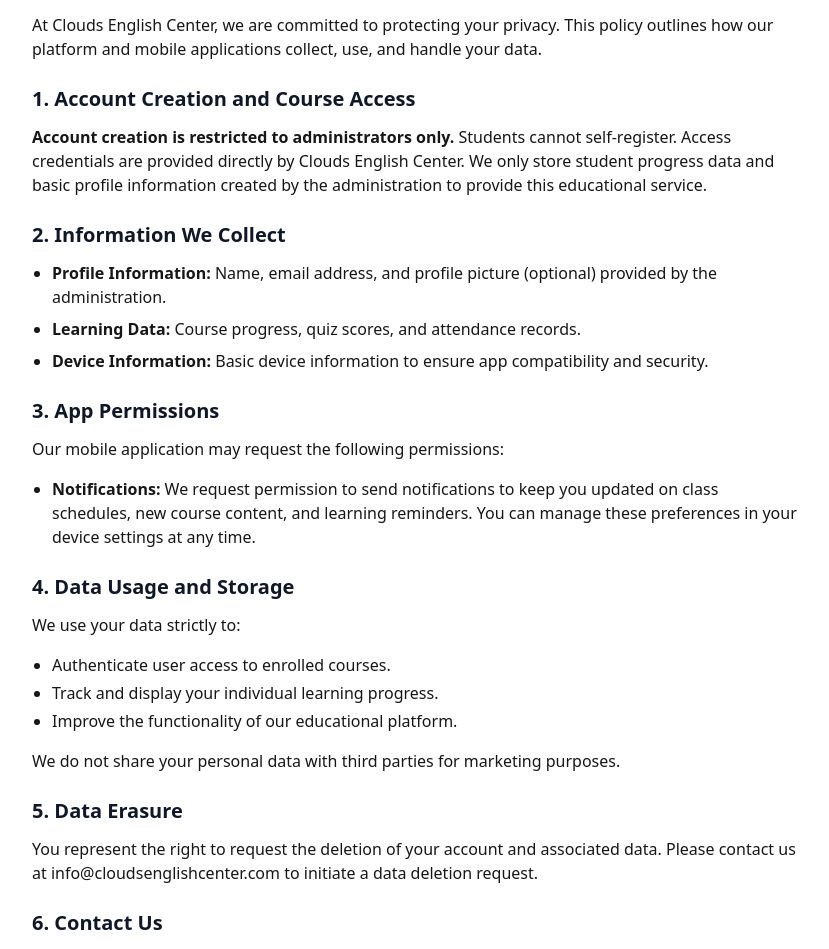
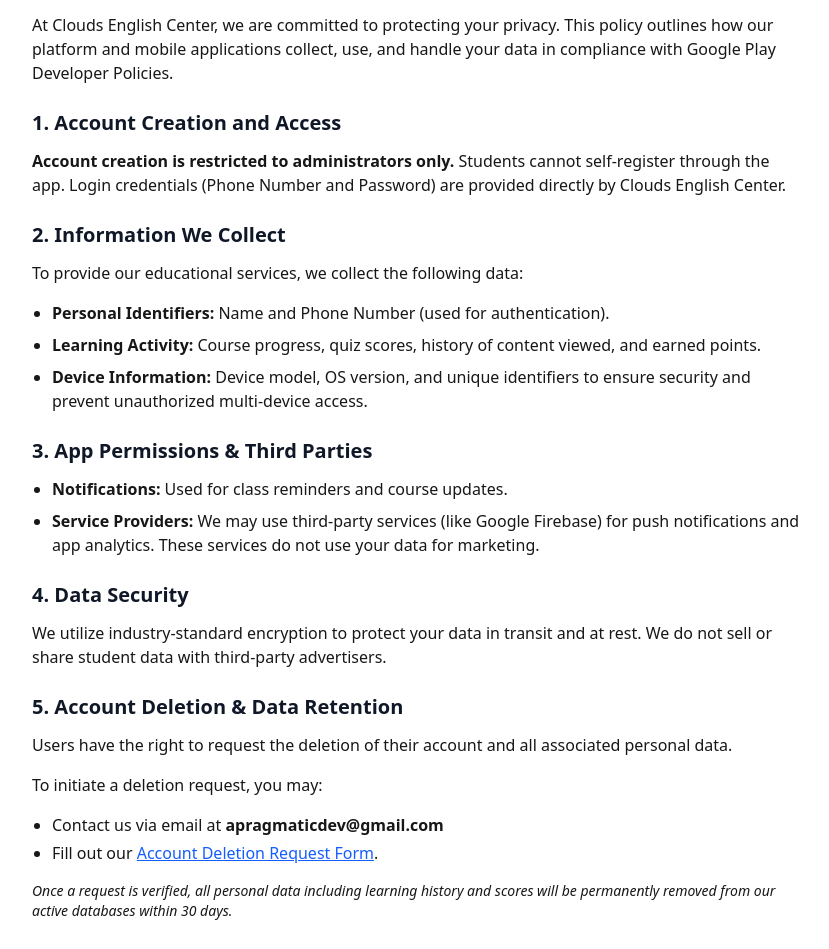
Before and after one commit to lwinmoehein/cec-website, a Next.js app: page /privacy-policy in a window 1280 px wide. Shown: the part 240-1189 px from the top of the page, without its empty margins (224-1053 px from the left). Built offline with nearby package versions, Linux system fonts and the light colour scheme.

Commit message:
- email changes

```diff
--- a/src/app/privacy-policy/page.tsx
+++ b/src/app/privacy-policy/page.tsx
@@ -15,52 +15,59 @@
                     <p className="mb-4">Last Updated: {new Date().toLocaleDateString()}</p>
 
                     <p className="mb-6">
-                        At Clouds English Center, we are committed to protecting your privacy. This policy outlines how our platform and mobile applications collect, use, and handle your data.
+                        At Clouds English Center, we are committed to protecting your privacy. This policy outlines how our platform and mobile applications collect, use, and handle your data in compliance with Google Play Developer Policies.
                     </p>
 
-                    <h2 className="text-xl font-semibold text-gray-900 mt-6 mb-3">1. Account Creation and Course Access</h2>
+                    <h2 className="text-xl font-semibold text-gray-900 mt-6 mb-3">1. Account Creation and Access</h2>
                     <p className="mb-4">
-                        <strong>Account creation is restricted to administrators only.</strong> Students cannot self-register.
-                        Access credentials are provided directly by Clouds English Center. We only store student progress data
-                        and basic profile information created by the administration to provide this educational service.
+                        <strong>Account creation is restricted to administrators only.</strong> Students cannot self-register through the app.
+                        Login credentials (Phone Number and Password) are provided directly by Clouds English Center.
                     </p>
 
                     <h2 className="text-xl font-semibold text-gray-900 mt-6 mb-3">2. Information We Collect</h2>
+                    <p className="mb-4">To provide our educational services, we collect the following data:</p>
                     <ul className="list-disc pl-5 mb-4 space-y-2">
-                        <li><strong>Profile Information:</strong> Name, email address, and profile picture (optional) provided by the administration.</li>
-                        <li><strong>Learning Data:</strong> Course progress, quiz scores, and attendance records.</li>
-                        <li><strong>Device Information:</strong> Basic device information to ensure app compatibility and security.</li>
+                        <li><strong>Personal Identifiers:</strong> Name and Phone Number (used for authentication).</li>
+                        <li><strong>Learning Activity:</strong> Course progress, quiz scores, history of content viewed, and earned points.</li>
+                        <li><strong>Device Information:</strong> Device model, OS version, and unique identifiers to ensure security and prevent unauthorized multi-device access.</li>
                     </ul>
 
-                    <h2 className="text-xl font-semibold text-gray-900 mt-6 mb-3">3. App Permissions</h2>
-                    <p className="mb-4">
-                        Our mobile application may request the following permissions:
-                    </p>
+                    <h2 className="text-xl font-semibold text-gray-900 mt-6 mb-3">3. App Permissions & Third Parties</h2>
                     <ul className="list-disc pl-5 mb-4 space-y-2">
-                        <li><strong>Notifications:</strong> We request permission to send notifications to keep you updated on class schedules, new course content, and learning reminders. You can manage these preferences in your device settings at any time.</li>
+                        <li><strong>Notifications:</strong> Used for class reminders and course updates.</li>
+                        <li><strong>Service Providers:</strong> We may use third-party services (like Google Firebase) for push notifications and app analytics. These services do not use your data for marketing.</li>
                     </ul>
 
-                    <h2 className="text-xl font-semibold text-gray-900 mt-6 mb-3">4. Data Usage and Storage</h2>
+                    <h2 className="text-xl font-semibold text-gray-900 mt-6 mb-3">4. Data Security</h2>
                     <p className="mb-4">
-                        We use your data strictly to:
+                        We utilize industry-standard encryption to protect your data in transit and at rest. We do not sell or share student data with third-party advertisers.
+                    </p>
+
+                    <h2 className="text-xl font-semibold text-gray-900 mt-6 mb-3">5. Account Deletion & Data Retention</h2>
+                    <p className="mb-4">
+                        Users have the right to request the deletion of their account and all associated personal data.
+                    </p>
+                    <p className="mb-4">
+                        To initiate a deletion request, you may:
                     </p>
                     <ul className="list-disc pl-5 mb-4 space-y-1">
-                        <li>Authenticate user access to enrolled courses.</li>
-                        <li>Track and display your individual learning progress.</li>
-                        <li>Improve the functionality of our educational platform.</li>
+                        <li>Contact us via email at <strong>apragmaticdev@gmail.com</strong></li>
+                        <li>Fill out our <a href="https://docs.google.com/forms/d/e/1FAIpQLSckE_WCIYcVC_nnbjy5VA0QNod5bOgZht2eXanL6CwxkUZqhg/viewform?usp=publish-editor" className="text-blue-600 underline">Account Deletion Request Form</a>.</li>
                     </ul>
-                    <p className="mb-4">
-                        We do not share your personal data with third parties for marketing purposes.
+                    <p className="mb-4 text-sm italic">
+                        Once a request is verified, all personal data including learning history and scores will be permanently removed from our active databases within 30 days.
                     </p>
 
-                    <h2 className="text-xl font-semibold text-gray-900 mt-6 mb-3">5. Data Erasure</h2>
+                    <h2 className="text-xl font-semibold text-gray-900 mt-6 mb-3">6. Children's Privacy</h2>
                     <p className="mb-4">
-                        You represent the right to request the deletion of your account and associated data. Please contact us at info@cloudsenglishcenter.com to initiate a data deletion request.
+                        As an educational provider, we ensure that any data regarding students under the age of 18 is handled with the utmost care and only with the consent of the enrolling institution or parent/guardian.
                     </p>
 
-                    <h2 className="text-xl font-semibold text-gray-900 mt-6 mb-3">6. Contact Us</h2>
+                    <h2 className="text-xl font-semibold text-gray-900 mt-6 mb-3">7. Contact Us</h2>
                     <p className="mb-4">
-                        If you have any questions regarding this Privacy Policy or our data practices, please contact our support team at info@cloudsenglishcenter.com.
+                        For questions regarding this policy, contact: <strong>
+                            apragmaticdev@gmail.com
+                        </strong>.
                     </p>
                 </div>
             </div>
--- a/src/components/layout/Footer.tsx
+++ b/src/components/layout/Footer.tsx
@@ -42,7 +42,7 @@
                         <ul className="space-y-4 text-sm text-blue-100">
                             <li className="flex items-center gap-2">
                                 <span>Email:</span>
-                                <a href="mailto:info@cloudsenglishcenter.com" className="text-white hover:underline decoration-white/30 underline-offset-4">info@cloudsenglishcenter.com</a>
+                                <a href="mailto:apragmaticdev@gmail.com" className="text-white hover:underline decoration-white/30 underline-offset-4">apragmaticdev@gmail.com</a>
                             </li>
                         </ul>
                     </div>
```
